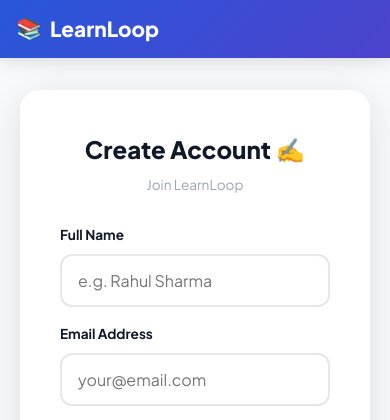
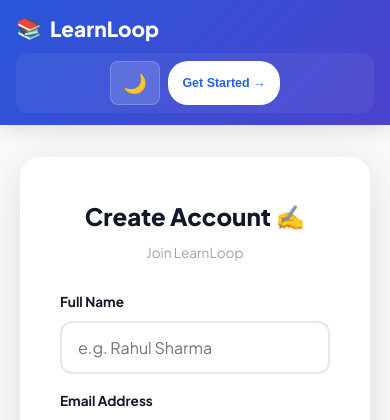
Before and after one commit to Ayush-wattakhare/learnloop, a Flask app: page /register in a window 390 px wide. Shown: the top 420 px of the page. Run offline with Flask 3, Linux system fonts and the light colour scheme; some libraries are stand-ins or nearby versions.

Commit message:
Fix profile dropdown visibility on mobile - only hide nav links, keep profile menu accessible

```diff
--- a/static/css/mobile-app-enhancements.css
+++ b/static/css/mobile-app-enhancements.css
@@ -125,8 +125,8 @@
     padding-bottom: calc(80px + env(safe-area-inset-bottom)) !important;
   }
 
-  /* Hide desktop navbar links on mobile */
-  .navbar-links {
+  /* Hide desktop navbar links on mobile (but keep profile dropdown, notifications, dark mode) */
+  .navbar-links a.nav-link:not(.notification-bell) {
     display: none !important;
   }
 
```
